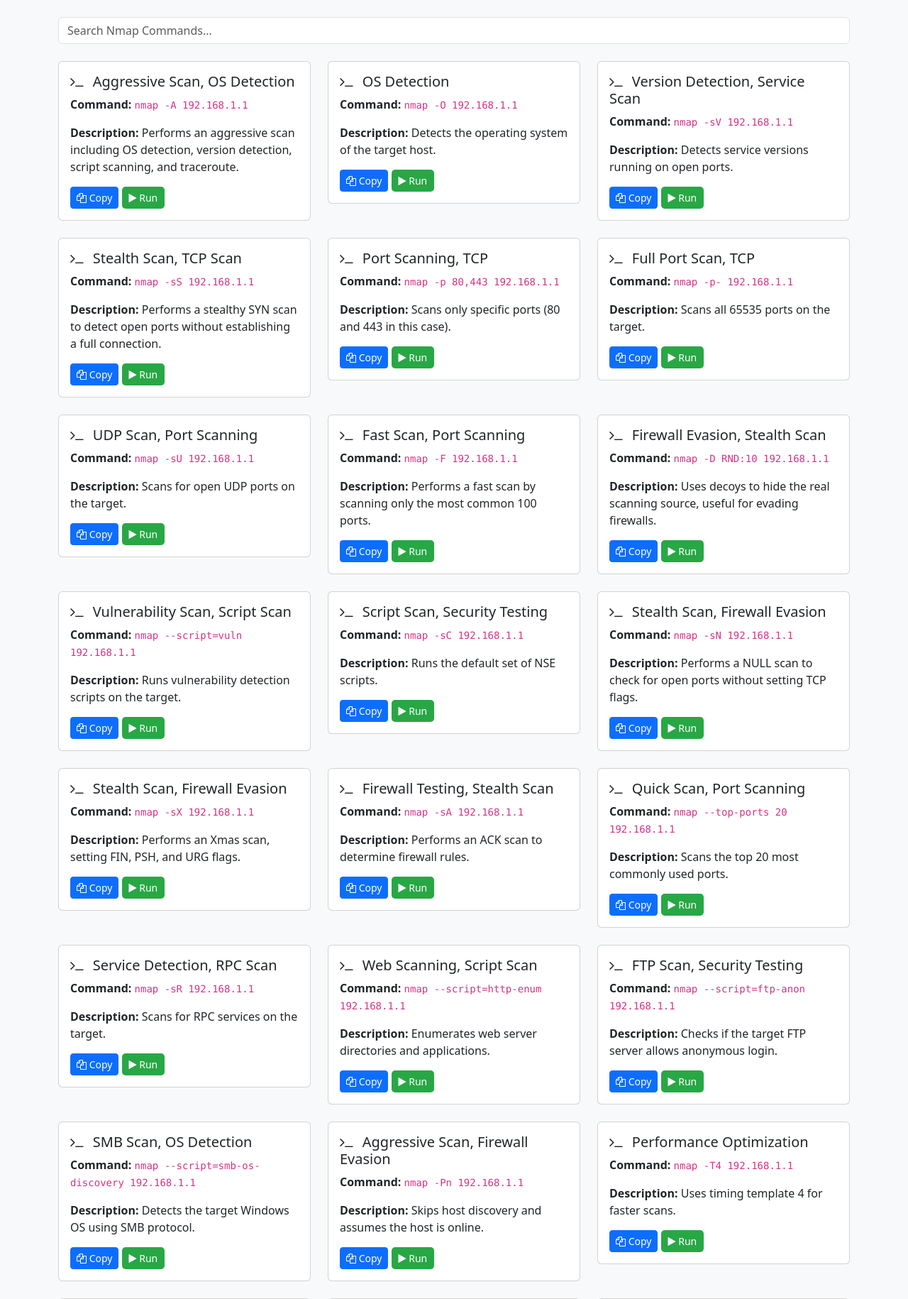
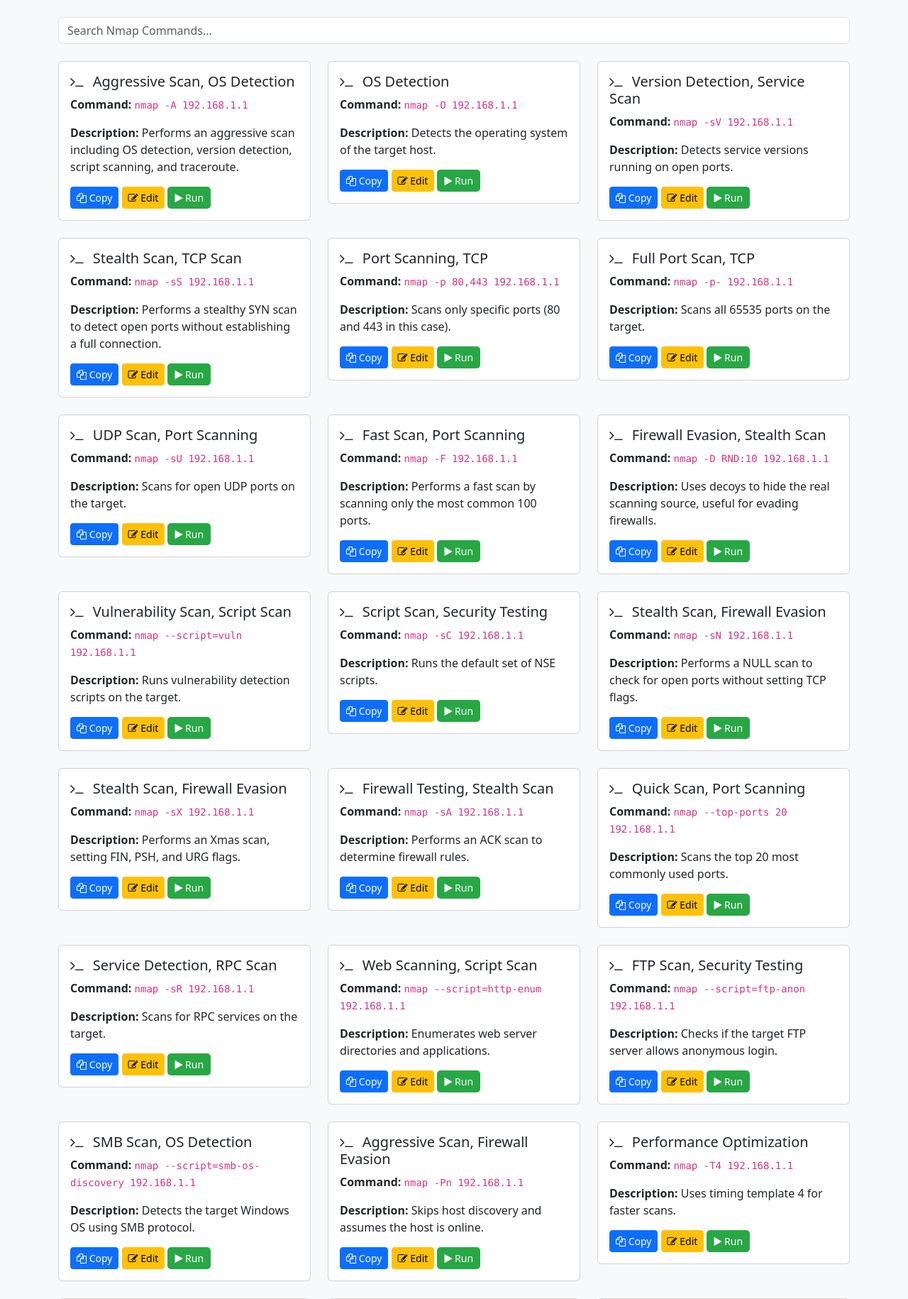
Before and after one commit to tejHacks/nmap-commands-keeper, a PHP site: page / in a window 1280 px wide. Shown: the part 56-1886 px from the top of the page at 71% size. Run offline with PHP 8.4, Linux system fonts and the light colour scheme; data comes from the database, SQL or seed files in the repository.

Commit message:
Well, made some few tweaks again

```diff
--- a/index.php
+++ b/index.php
@@ -71,7 +71,9 @@ $conn->close();
                             <button class="btn btn-primary btn-sm copy-btn" data-command="<?= htmlspecialchars($command['command']) ?>">
                                 <i class="fa fa-copy"></i> Copy
                             </button>
-
+                            <button class="btn btn-warning btn-sm edit-btn" data-id="<?= $command['id'] ?>" data-command="<?= htmlspecialchars($command['command']) ?>" data-description="<?= htmlspecialchars($command['description']) ?>" data-category="<?= htmlspecialchars($command['category']) ?>">
+    <i class="fa fa-edit"></i> Edit
+</button>
                             <button class="btn btn-success btn-sm run-btn" data-command="<?= htmlspecialchars($command['command']) ?>">
                                 <i class="fa fa-play"></i> Run
                             </button>
@@ -81,6 +83,70 @@ $conn->close();
             <?php endforeach; ?>
         </div>
     </div>
+
+
+
+    <!-- Edit Command Modal -->
+<div class="modal fade" id="editModal" tabindex="-1">
+    <div class="modal-dialog">
+        <div class="modal-content">
+            <div class="modal-header">
+                <h5 class="modal-title">Edit Nmap Command</h5>
+                <button type="button" class="btn-close" data-bs-dismiss="modal"></button>
+            </div>
+            <div class="modal-body">
+                <form id="edit-form">
+                    <input type="hidden" id="edit-id" name="id">
+                    <div class="mb-3">
+                        <label>Category</label>
+                        <input type="text" class="form-control" id="edit-category" name="category" required>
+                    </div>
+                    <div class="mb-3">
+                        <label>Command</label>
+                        <input type="text" class="form-control" id="edit-command" name="command" required>
+                    </div>
+                    <div class="mb-3">
+                        <label>Description</label>
+                        <textarea class="form-control" id="edit-description" name="description" required></textarea>
+                    </div>
+                    <button type="submit" class="btn btn-primary">Update Command</button>
+                </form>
+            </div>
+        </div>
+    </div>
+</div>
+<script>
+document.addEventListener('DOMContentLoaded', () => {
+    document.querySelectorAll('.edit-btn').forEach(button => {
+        button.addEventListener('click', () => {
+            document.getElementById('edit-id').value = button.getAttribute('data-id');
+            document.getElementById('edit-command').value = button.getAttribute('data-command');
+            document.getElementById('edit-description').value = button.getAttribute('data-description');
+            document.getElementById('edit-category').value = button.getAttribute('data-category');
+
+            var editModal = new bootstrap.Modal(document.getElementById('editModal'));
+            editModal.show();
+        });
+    });
+
+    document.getElementById('edit-form').addEventListener('submit', (e) => {
+        e.preventDefault();
+        let formData = new FormData(e.target);
+
+        fetch('edit_command.php', {
+            method: 'POST',
+            body: formData
+        })
+        .then(response => response.text())
+        .then(result => {
+            alert(result);
+            location.reload();
+        })
+        .catch(error => console.error('Error:', error));
+    });
+});
+</script>
+
 
     <footer class="bg-dark text-white py-3 mt-4">
         <div class="container text-center">
```
Also changed, not shown: edit_command.php (added, +27 -0 lines), run_command.php (+6 -29 lines), README.md (added), 1 other file.
